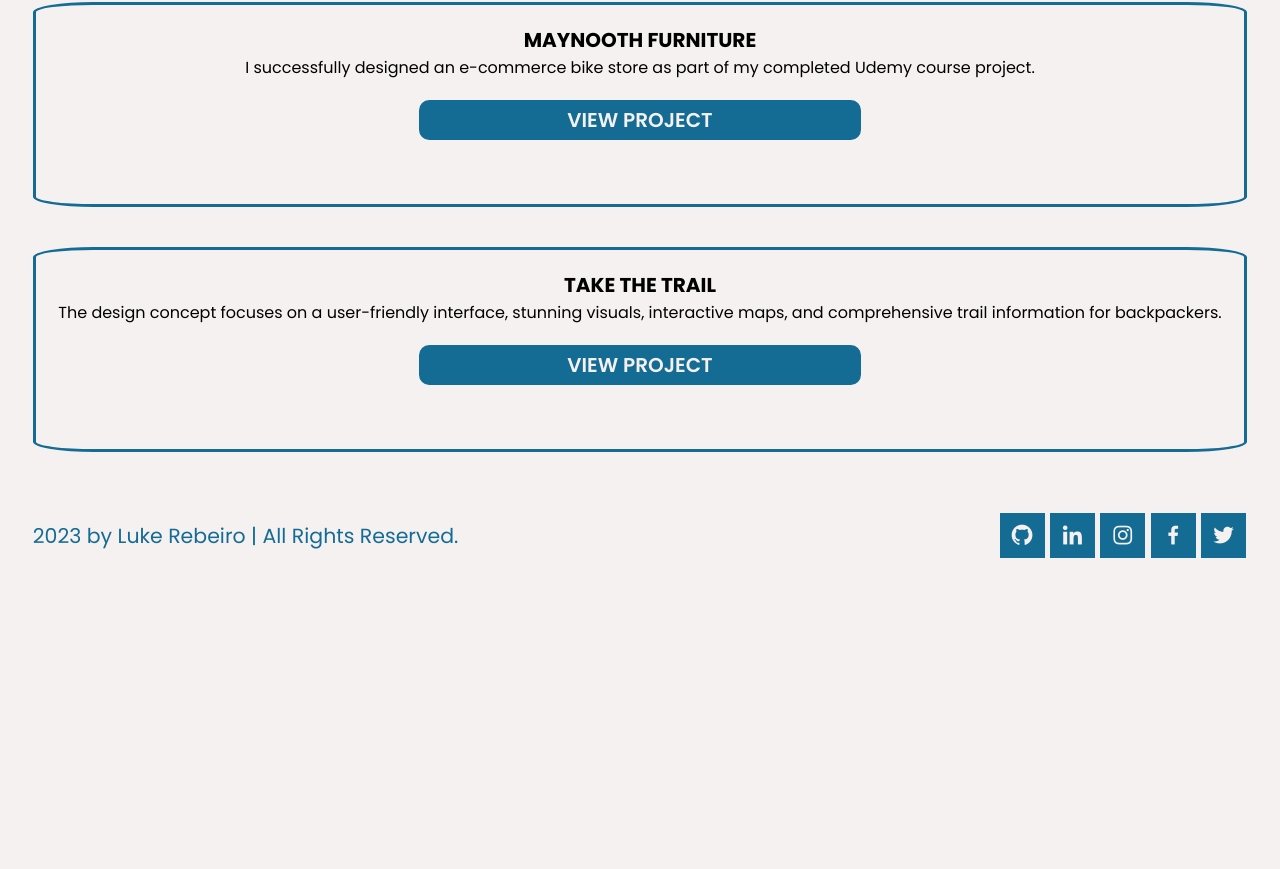
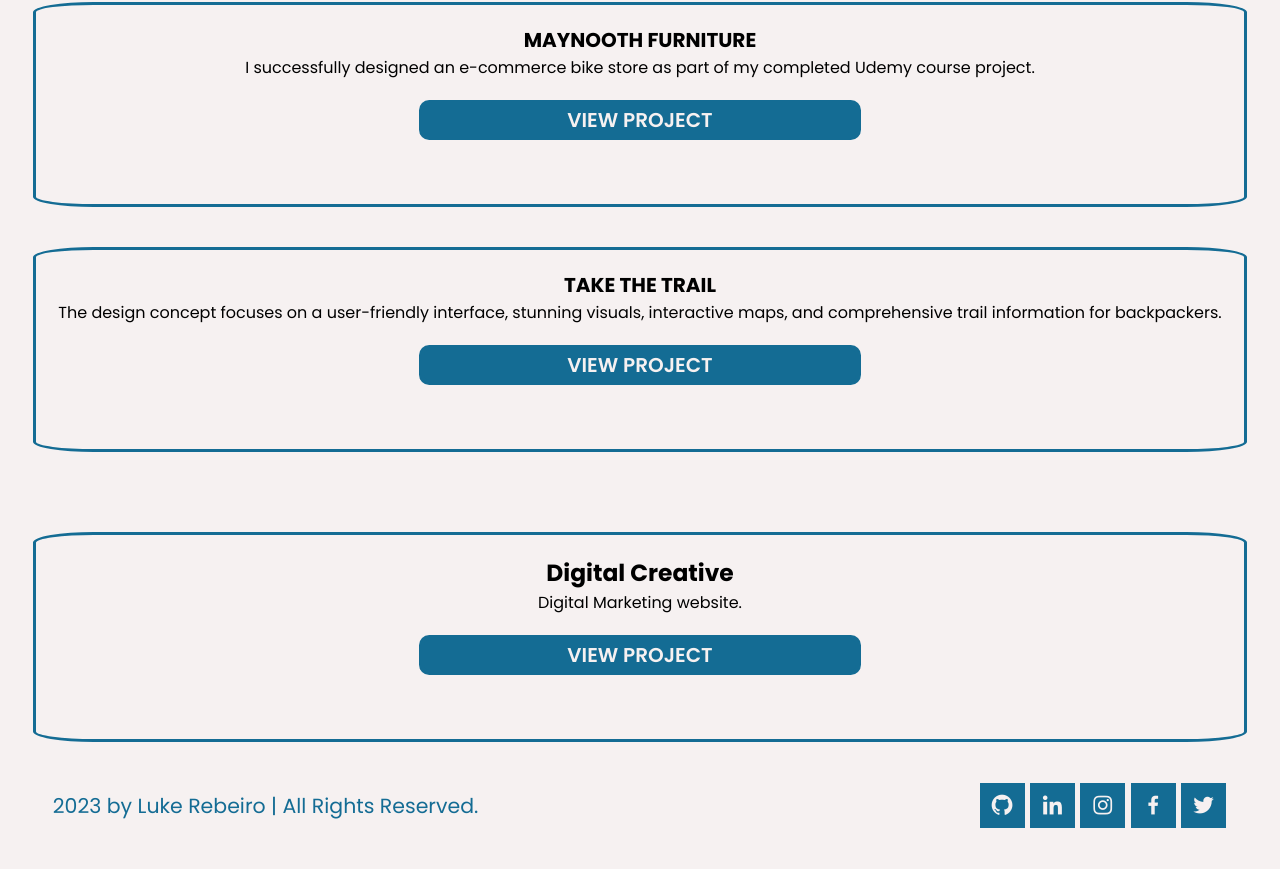
Before and after one commit to lukerebeirowebdev/Portfolio-Upgrade-2023, a plain HTML site: page ux.html in a window 1280 px wide. Shown: the part 1352-2221 px from the top of the page. Before the commit the page ends 1931 px from the top, so only its background shows below. Drawn offline with nearby package versions, Linux system fonts and the light colour scheme.

Commit message:
Update ux.html

```diff
--- a/ux.html
+++ b/ux.html
@@ -143,6 +143,24 @@
                 </div>
             </div>
         </div>
+        <div class="card-wrap">
+            <div class="card_item">
+                <div class="card_inner">
+                    <div class="project-name">
+                        <h3>Digital Creative</h3>
+                    </div>
+                    <div class="project-information">
+                        <p>Digital Marketing website.</p>
+                    </div>
+                    <div class="btn-box btn-card">
+                        <a href="https://www.figma.com/file/pzT1AEJUaKA4fNRN10YsZh/Digital-Creative-Landing-Page?type=design&node-id=0%3A1&mode=design&t=mHlWl4g8QZgbVub4-1"
+                            class="btn">VIEW
+                            PROJECT</a>
+                    </div>
+                </div>
+            </div>
+
+
 
         <footer class="footer">
             <div class="footer-text">
```
